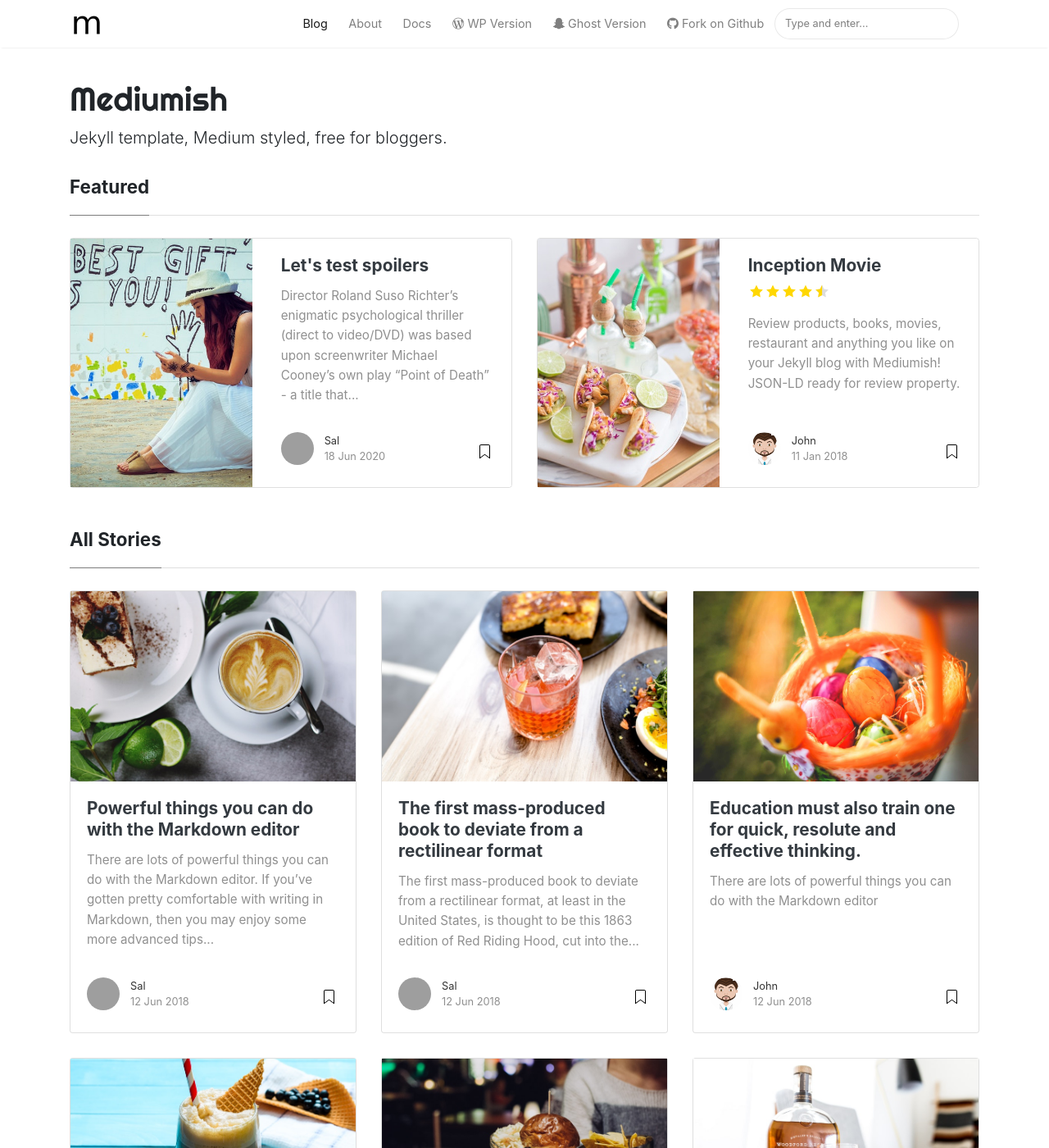
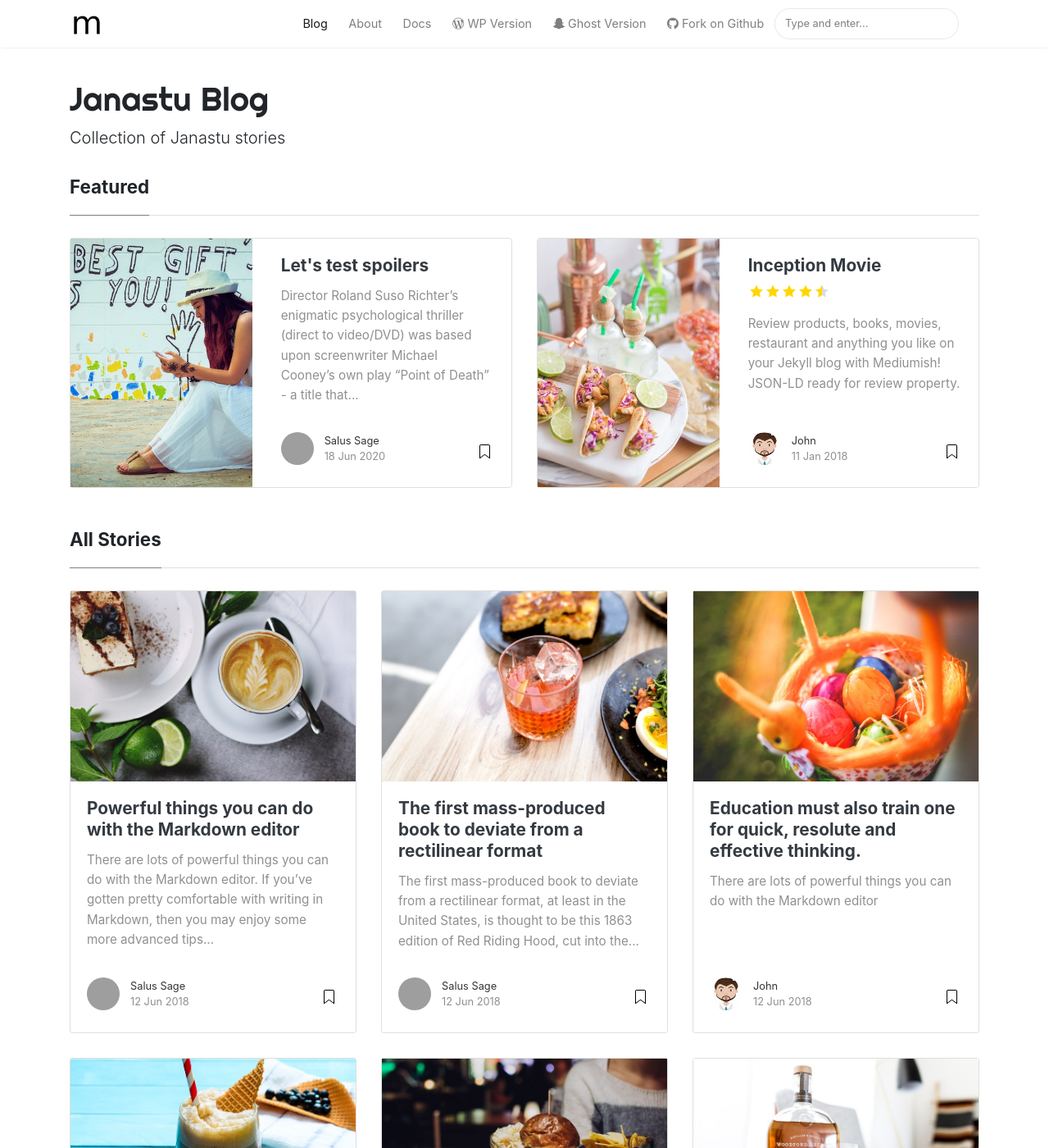
Before and after one commit to janastu/blog.janastu.org, a Jekyll site: the page built from index.html, in a window 1280 px wide and 1400 px high. Shown: the whole window at 82% size. Built offline with Jekyll 4.4.1, drawn with Linux system fonts in a browser that asks for light colours; nearby versions of some CDN libraries; the list of posts is cut into pages by our own code; some of the changed text lies outside the part shown; grey boxes are pictures that could not be loaded.

Commit message:
update global config

```diff
--- a/_config.yml
+++ b/_config.yml
@@ -1,10 +1,10 @@
 # Site
-name: "Mediumish"
-title: "Mediumish"
-description: "Jekyll template, Medium styled, free for bloggers."
+name: "Janastu Blog"
+title: "Janastu - Blog"
+description: "Collection of Janastu stories"
 logo: 'assets/images/logo.png'
 favicon: 'assets/images/logo.png'
-baseurl: /mediumish-theme-jekyll
+baseurl: /
 google_analytics: 'UA-46278016-1'
 disqus: 'demowebsite'
 mailchimp-list: 'https://wowthemes.us11.list-manage.com/subscribe/post?u=8aeb20a530e124561927d3bd8&amp;id=8c3d2d214b'
@@ -14,13 +14,13 @@
 # Authors
 authors:
   sal:
-    name: Sal
-    display_name: Sal
+    name: Bhanu
+    display_name: Salus Sage
     gravatar: e56154546cf4be74e393c62d1ae9f9d4
-    email: wowthemesnet@gmail.com
+    email: salus.sage@gmail.com
     web: https://www.wowthemes.net
     twitter: https://twitter.com/wowthemesnet
-    description: "Author of Mediumish, a Bootstrap Medium styled template available for WordPress, HTML, Ghost and Jekyll. You are currently previewing Jekyll template demo."
+    description: "Author profile"
   john:
     name: John
     display_name: John
```
